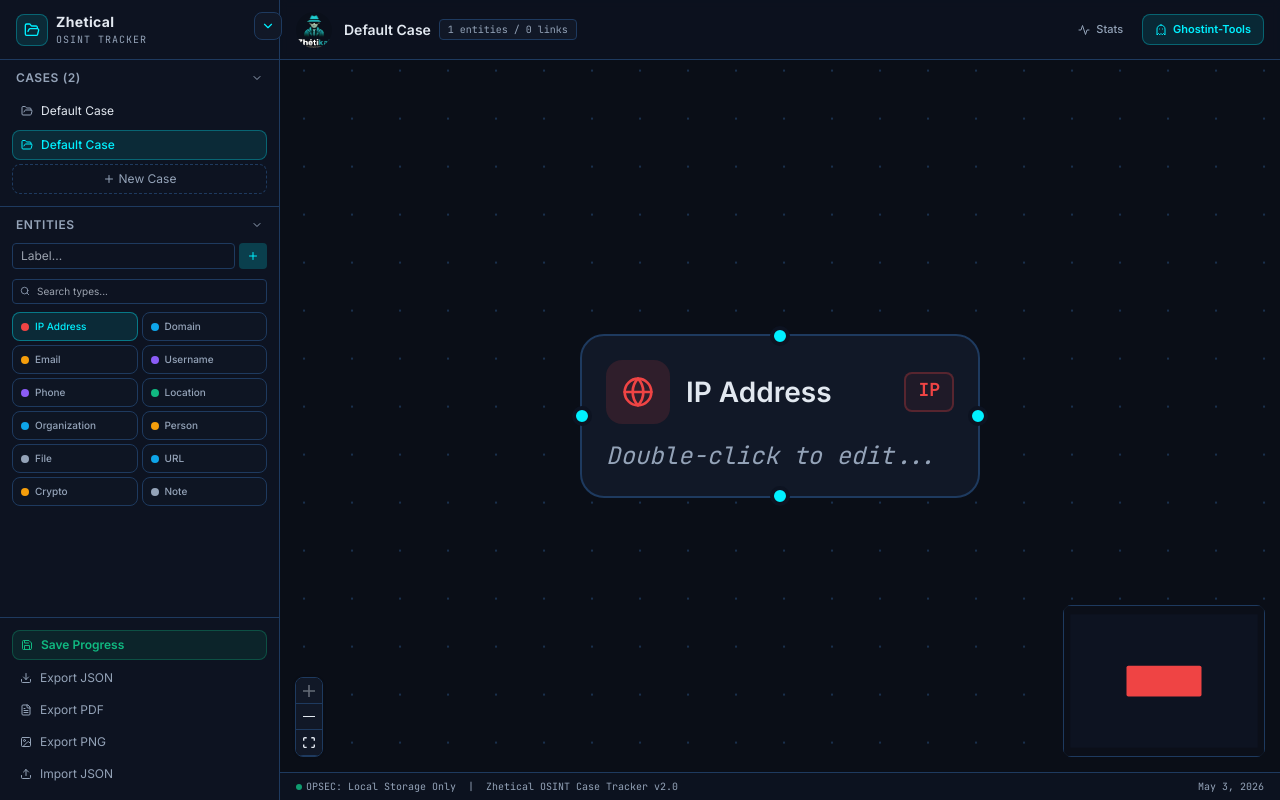
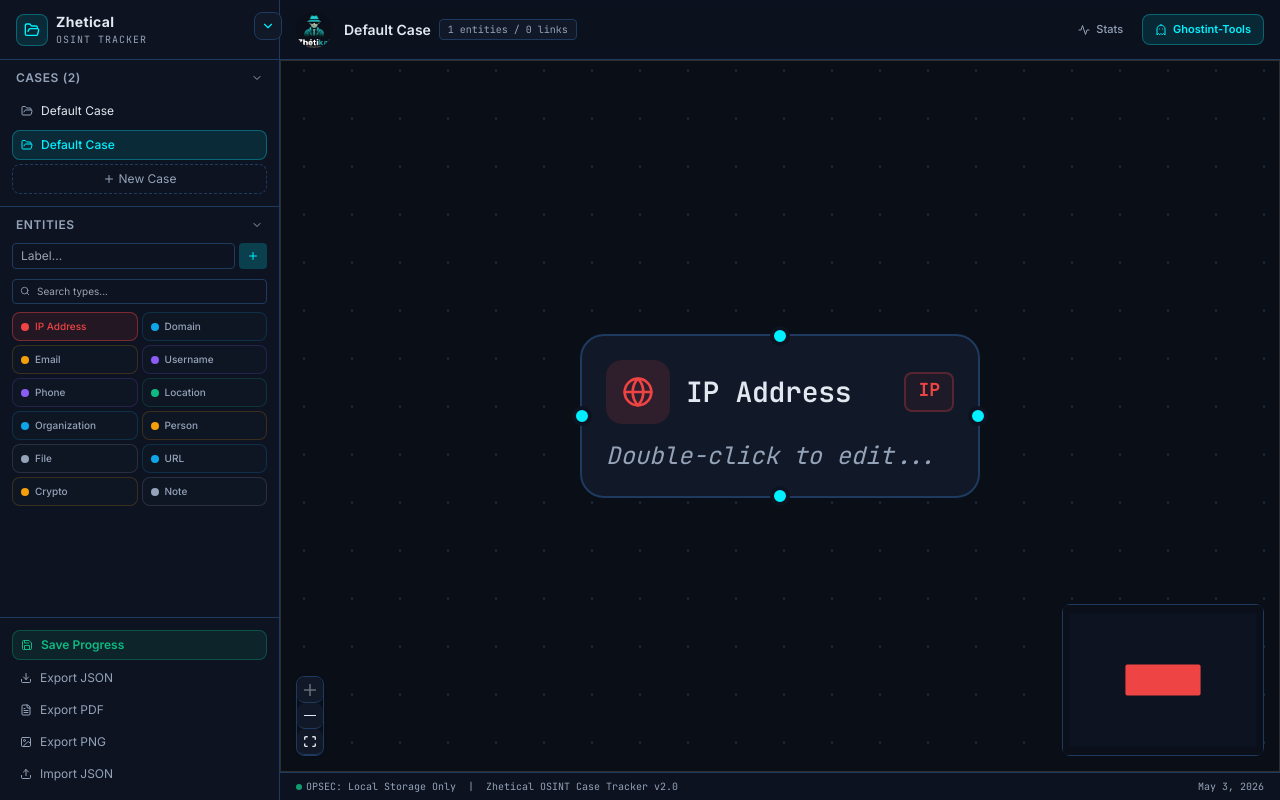
Before and after one commit to CyberZ7/Zhetikal_OSINT_tracker, a React (Vite) app: page / in a window 1280 px wide. Both pictures are taken after a click on the button 253 px from the left and 256 px from the top of the page. Built offline with nearby package versions, Linux system fonts and the light colour scheme.

Commit message:
Update Entity buttons & tech data font

```diff
--- a/src/App.tsx
+++ b/src/App.tsx
@@ -263,7 +263,7 @@ export default function App() {
         )}
 
         {/* React Flow canvas */}
-        <div className="flex-1">
+        <div className="flex-1 react-flow-canvas-wrapper">
           <ReactFlow
             nodes={nodes}
             edges={edges}
--- a/src/components/EntityNode.tsx
+++ b/src/components/EntityNode.tsx
@@ -10,6 +10,8 @@ const ICON_MAP: Record<string, React.ElementType> = {
   Globe, Mail, User, Phone, MapPin, Building2,
   FileText, Link, Bitcoin, StickyNote,
 };
+
+const TECH_TYPES = ['ip', 'domain', 'url', 'email', 'crypto', 'phone'];
 
 const TYPE_LABELS: Record<string, string> = {
   ip: 'IP',
@@ -128,10 +130,10 @@ export default memo(function EntityNode({ id, data, selected }: EntityNodeProps)
             value={label}
             onChange={(e) => setLabel(e.target.value)}
             onKeyDown={handleKeyDown}
-            className="flex-1 bg-cyber-dark border border-cyber-border rounded px-2 py-0.5 text-sm font-semibold text-cyber-text outline-none focus:border-cyber-cyan"
+            className="flex-1 bg-cyber-dark border border-cyber-border rounded px-2 py-0.5 text-sm font-semibold text-cyber-text outline-none focus:border-cyber-cyan font-tech"
           />
         ) : (
-          <span className="flex-1 text-sm font-semibold text-cyber-text truncate">
+          <span className={`flex-1 text-sm font-semibold text-cyber-text truncate ${TECH_TYPES.includes(data.entityType) ? 'font-tech' : ''}`}>
             {data.label}
           </span>
         )}
--- a/src/components/Sidebar.tsx
+++ b/src/components/Sidebar.tsx
@@ -245,23 +245,43 @@ export default function Sidebar({
 
                 {/* Entity type grid */}
                 <div className="grid grid-cols-2 gap-1">
-                  {filteredTypes.map((type) => (
+                  {filteredTypes.map((type) => {
+                    const color = ENTITY_COLORS[type];
+                    const isSelected = selectedType === type;
+                    return (
                       <button
                         key={type}
                         onClick={() => handleAddEntity(type)}
-                      className={`flex items-center gap-1.5 px-2 py-1.5 rounded-lg text-[10px] font-medium border transition-all ${
-                        selectedType === type
-                          ? 'border-cyber-cyan/40 bg-cyber-cyan/10 text-cyber-cyan'
-                          : 'border-cyber-border bg-cyber-panel/50 text-cyber-text-dim hover:border-cyber-border hover:bg-cyber-panel hover:text-cyber-text'
-                      }`}
+                        className="entity-btn flex items-center gap-1.5 px-2 py-1.5 rounded-lg text-[10px] font-medium border transition-all"
+                        style={{
+                          background: isSelected ? `${color}18` : 'rgba(17,24,39,0.5)',
+                          borderColor: isSelected ? `${color}70` : `${color}30`,
+                          color: isSelected ? color : 'var(--cyber-text-dim)',
+                          ['--glow-color' as string]: color,
+                        }}
+                        onMouseEnter={(e) => {
+                          const el = e.currentTarget;
+                          el.style.background = `${color}18`;
+                          el.style.borderColor = `${color}70`;
+                          el.style.color = color;
+                          el.style.boxShadow = `0 0 8px ${color}40, inset 0 0 8px ${color}0a`;
+                        }}
+                        onMouseLeave={(e) => {
+                          const el = e.currentTarget;
+                          el.style.background = isSelected ? `${color}18` : 'rgba(17,24,39,0.5)';
+                          el.style.borderColor = isSelected ? `${color}70` : `${color}30`;
+                          el.style.color = isSelected ? color : 'var(--cyber-text-dim)';
+                          el.style.boxShadow = '';
+                        }}
                       >
                         <span
                           className="w-2 h-2 rounded-full shrink-0"
-                        style={{ background: ENTITY_COLORS[type] }}
+                          style={{ background: color }}
                         />
                         {ENTITY_LABELS[type]}
                       </button>
-                  ))}
+                    );
+                  })}
                 </div>
               </div>
             )}
--- a/src/index.css
+++ b/src/index.css
@@ -9,6 +9,7 @@
   --cyber-dark: #0d1321;
   --cyber-panel: #111827;
   --cyber-border: #1e3a5f;
+  --cyber-border-subtle: #2d2d2d;
   --cyber-cyan: #00f0ff;
   --cyber-cyan-dim: #00c8d4;
   --cyber-blue: #0ea5e9;
@@ -33,6 +34,17 @@ body {
   overflow: hidden;
 }
 
+/* Global border-radius consistency */
+button, input, textarea, select {
+  border-radius: 8px;
+}
+
+/* Monospace utility for technical data */
+.font-tech {
+  font-family: 'JetBrains Mono', 'Roboto Mono', monospace;
+  letter-spacing: -0.01em;
+}
+
 ::-webkit-scrollbar {
   width: 6px;
 }
@@ -48,6 +60,13 @@ body {
 
 ::-webkit-scrollbar-thumb:hover {
   background: var(--cyber-cyan-dim);
+}
+
+/* ReactFlow canvas wrapper — subtle inner shadow for depth */
+.react-flow-canvas-wrapper {
+  border: 1px solid var(--cyber-border-subtle);
+  box-shadow: inset 0 0 40px rgba(0, 0, 0, 0.6), inset 0 0 80px rgba(0, 0, 0, 0.3);
+  border-radius: 0;
 }
 
 .react-flow__background {
@@ -135,3 +154,12 @@ body {
 .node-glow {
   animation: pulse-glow 3s ease-in-out infinite;
 }
+
+/* Entity button glow effects on hover */
+.entity-btn {
+  transition: all 0.2s ease;
+}
+
+.entity-btn:hover {
+  filter: brightness(1.15);
+}
```
Lines whose indentation alone changed are shown as unchanged.
